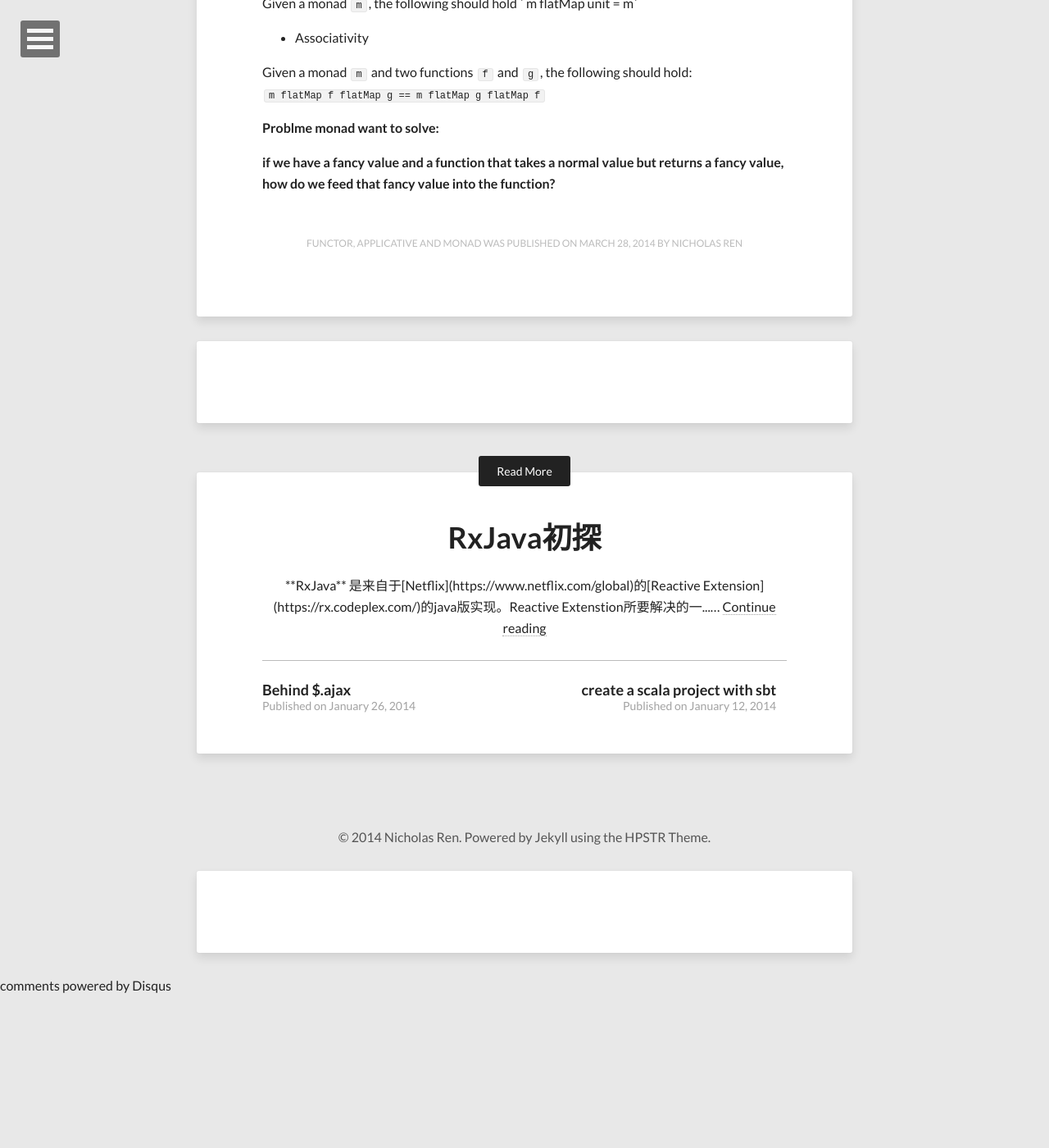
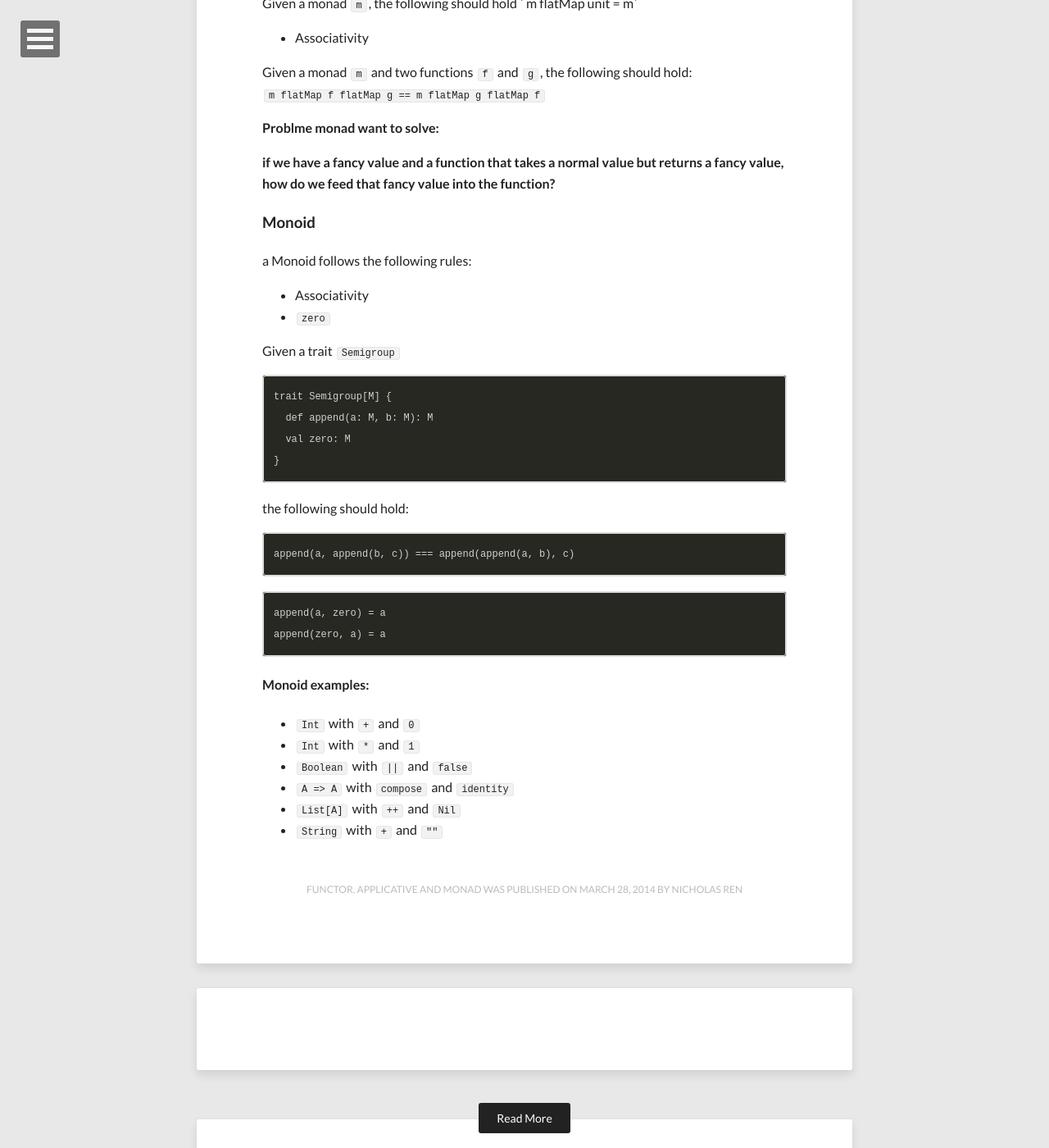
Before and after one commit to nicholasren/nicholasren.github.io, a Jekyll site: the page built from _posts/2014-03-28-monad.md, in a window 1280 px wide and 1400 px high, scrolled down 2007 px. Shown: the whole window at 82% size. Built offline with Jekyll 4.4.1, drawn with Linux system fonts in a browser that asks for light colours; nearby versions of some CDN libraries; Markdown is read by kramdown in place of the engine named in the settings; comment, search, counter and statistics services are not loaded; before the commit the page ends 3218 px from its top, so only the background shows below that.

Commit message:
Add feed link

````diff
--- a/_includes/navigation.html
+++ b/_includes/navigation.html
@@ -50,6 +50,9 @@
 				<li><a href="{{ site.url }}/tags/">All Tags</a></li>
 			</ul>
 		</li>
+                <li>
+                  <a href="{{site.url}}/feed.xml">Feeds</a>
+                </li>
 		{% for link in site.links %}<li>{% if link.external %}<a href="{{ link.url }}">{{ link.title }}</a>{% else %}<a href="{{ site.url }}{{ link.url }}">{{ link.title }}</a>{% endif %}</li>{% endfor %}
 	</ul><!-- /.dl-menu -->
 </nav><!-- /.dl-menuwrapper -->
--- a/_posts/2014-03-28-monad.md
+++ b/_posts/2014-03-28-monad.md
@@ -71,3 +71,33 @@
 __Problme monad want to solve:__
 
 __if we have a fancy value and a function that takes a normal value but returns a fancy value, how do we feed that fancy value into the function?__
+
+### Monoid
+a Monoid follows the following rules:
+- Associativity
+- `zero`
+
+Given a trait `Semigroup`
+```
+trait Semigroup[M] {
+  def append(a: M, b: M): M
+  val zero: M
+}
+```
+
+the following should hold:
+```
+append(a, append(b, c)) === append(append(a, b), c)
+```
+
+```
+append(a, zero) = a
+append(zero, a) = a
+```
+#### Monoid examples:
+  - `Int` with `+` and `0`
+  - `Int` with `*` and `1`
+  - `Boolean` with `||` and `false`
+  - `A => A` with `compose` and `identity`
+  - `List[A]` with `++` and `Nil`
+  - `String` with `+` and `""`
````
